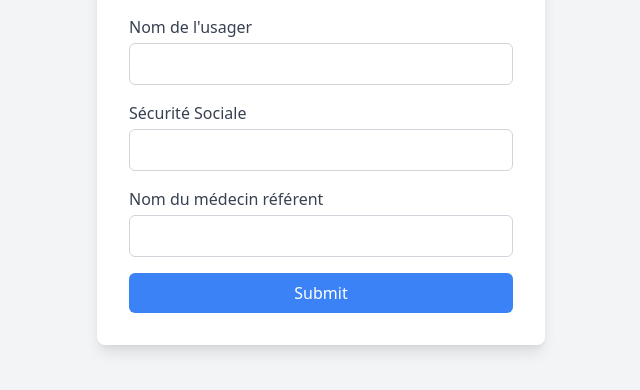
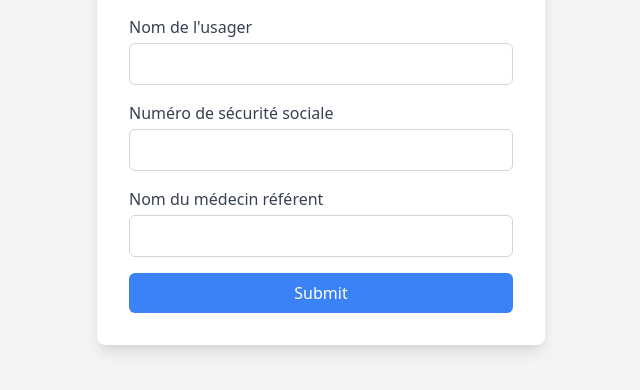
Before and after one commit to m4444te/dap, a website: page public/index.html in a window 1280 px wide. Shown: the part 258-648 px from the top of the page, without its empty margins (319-959 px from the left). Drawn offline with nearby package versions, Linux system fonts and the light colour scheme.

Commit message:
Update index.html

```diff
--- a/public/index.html
+++ b/public/index.html
@@ -18,7 +18,7 @@
                     class="mt-1 p-2 border border-gray-300 rounded-md w-full" required>
             </div>
             <div>
-                <label for="number" class="block text-gray-700">Sécurité Sociale</label>
+                <label for="number" class="block text-gray-700">Numéro de sécurité sociale</label>
                 <input type="text" id="number" name="number" class="mt-1 p-2 border border-gray-300 rounded-md w-full"
                     pattern="\d{15}" required>
             </div>
```
